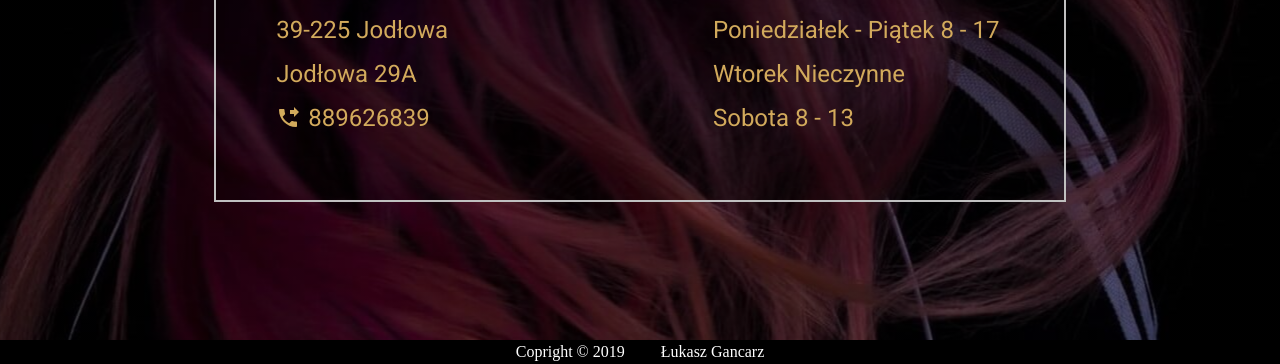
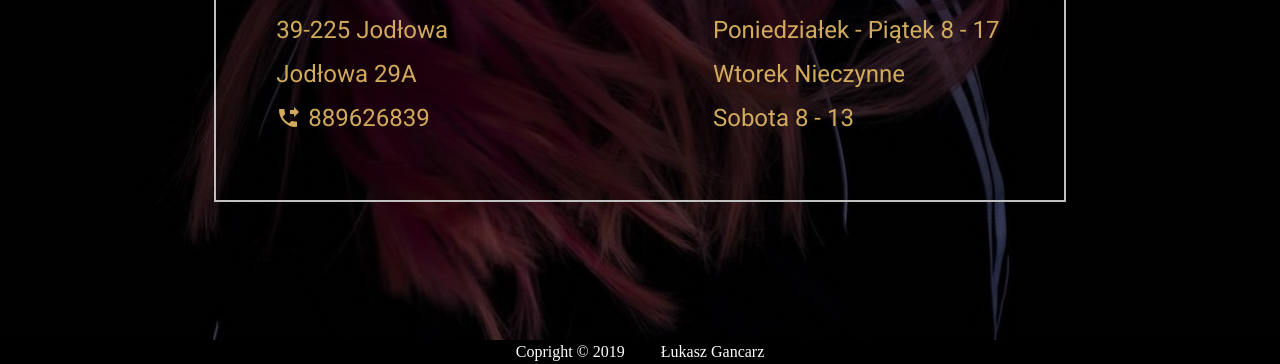
Before and after one commit to LukasG85/Perla, a Gatsby site: page /Contact in a window 1280 px wide. Shown: the part 436-800 px from the top of the page. Built offline with nearby package versions, Linux system fonts and the light colour scheme; Gatsby itself is replaced by a stand-in of ours.

Commit message:
image home, contact

```diff
--- a/src/pages/Contact.js
+++ b/src/pages/Contact.js
@@ -2,8 +2,8 @@ import React, { Component } from 'react'
 import Layaut from '../components/layout'
 import ContactInfo from '../components/contact/ContactInfo'
 import styled from 'styled-components'
-import ContactBcg from './contactBcg.jpeg'
-import ContactMobile from './Cbcg.jpeg'
+import ContactBcg from './contact.jpeg'
+import ContactMobile from './contactPhone.jpeg'
 
 export default class Contact extends Component {
   render() {
@@ -30,5 +30,6 @@ const ContactWrapper = styled.div`
   @media (min-width: 992px) {
     background: linear-gradient(rgba(0, 0, 0, 0.5), rgba(0, 0, 0, 0.5)),
       url(${ContactBcg}) no-repeat center top;
+    background-size: cover;
   }
 `
--- a/src/pages/index.js
+++ b/src/pages/index.js
@@ -5,7 +5,7 @@ import styled from 'styled-components'
 import SEO from '../components/seo'
 import Main from '../components/global/HomePage/MainContent'
 import HomeVideo from './PerłaVideo.mp4'
-import HomeBackgroundImg from './HomePage.jpg'
+import HomeBackgroundImg from './home.jpeg'
 
 const IndexPage = () => (
   <Layout>
```
Also changed, not shown: src/pages/Cbcg.jpeg (deleted), src/pages/HomePage.jpg (deleted), src/pages/contact.jpeg (added), src/pages/contactBcg.jpeg (deleted), src/pages/contactPhone.jpeg (added), src/pages/home.jpeg (added).
